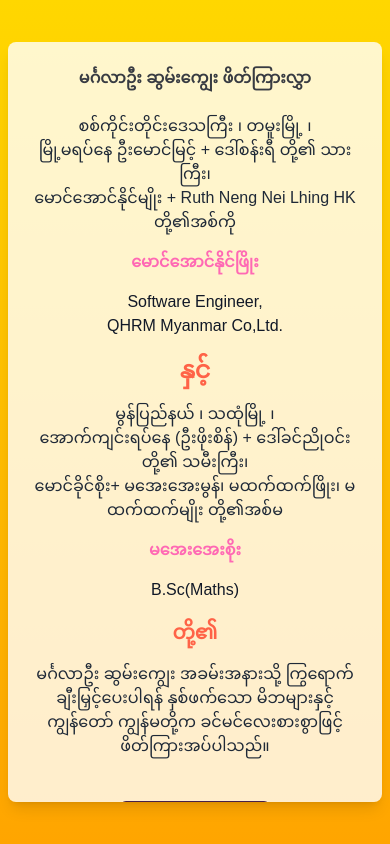
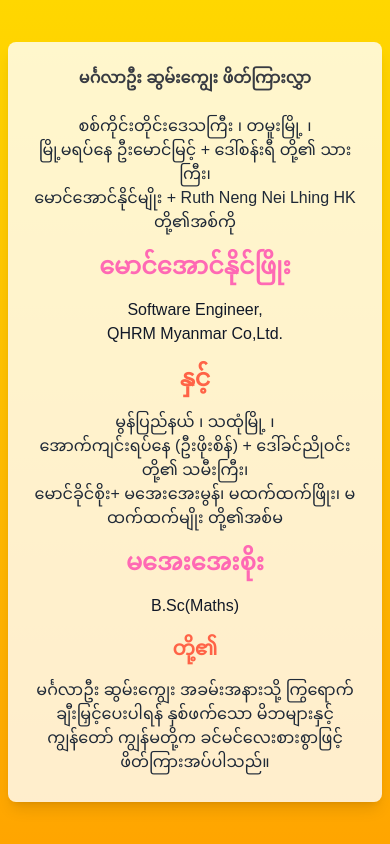
Before and after one commit to AungNaingPhyo2006/aanda, a Next.js app: page /about in a window 390 px wide. Built offline with nearby package versions, Linux system fonts and the light colour scheme.

Commit message:
Update page.tsx

```diff
--- a/app/about/page.tsx
+++ b/app/about/page.tsx
@@ -12,14 +12,14 @@ export default function About() {
           <p className="text-base sm:text-lg md:text-xl lg:text-xl xl:text-xl  text-gray-800">
           စစ်ကိုင်းတိုင်းဒေသကြီး ၊ တမူးမြို့ ၊ <br /> မြို့မရပ်နေ  ဦးမောင်မြင့် + ဒေါ်စန်းရီ တို့၏ သားကြီး၊ <br/>မောင်အောင်နိုင်မျိုး + Ruth Neng Nei Lhing HK တို့၏အစ်ကို
           </p>
-          <p className="sm:text-2xl md:text-2xl lg:text-2xl xl:text-2xl font-bold text-[#ff69b4]">မောင်အောင်နိုင်ဖြိုး</p>
+          <p className="text-2xl font-bold text-[#ff69b4]">မောင်အောင်နိုင်ဖြိုး</p>
           <p className="sm:text-lg md:text-md lg:text-md xl:text-md  text-gray-900">Software Engineer, <br/>QHRM Myanmar Co,Ltd.</p>
           <p className="text-2xl font-bold text-[#ff6347]">နှင့်</p>
      {/* Bride's Content */}
         <p className="text-base sm:text-lg md:text-xl lg:text-xl xl:text-xl text-gray-800">
           မွန်ပြည်နယ် ၊ သထုံမြို့ ၊ <br /> အောက်ကျင်းရပ်နေ  (ဦးဖိုးစိန်) + ဒေါ်ခင်ညိုဝင်း တို့၏ သမီးကြီး၊ <br/>မောင်ခိုင်စိုး+ မအေးအေးမွန်၊ မထက်ထက်ဖြိုး၊ မထက်ထက်မျိုး တို့၏အစ်မ
          </p>
-          <p className="sm:text-2xl md:text-2xl lg:text-2xl xl:text-2xl font-bold text-[#ff69b4]">မအေးအေးစိုး</p>
+          <p className="text-2xl font-bold text-[#ff69b4]">မအေးအေးစိုး</p>
           <p className="sm:text-lg md:text-md lg:text-md xl:text-md text-gray-900">B.Sc(Maths)</p>
           <p className="text-xl font-bold text-[#ff6347]">တို့၏</p>
           <p className="text-base sm:text-lg md:text-xl lg:text-xl xl:text-xl  text-gray-800">မင်္ဂလာဦး ဆွမ်းကျွေး အခမ်းအနားသို့ ကြွရောက်ချီးမြှင့်ပေးပါရန် နှစ်ဖက်သော မိဘများနှင့် ကျွန်တော် ကျွန်မတို့က ခင်မင်လေးစားစွာဖြင့် ဖိတ်ကြားအပ်ပါသည်။</p>
```
